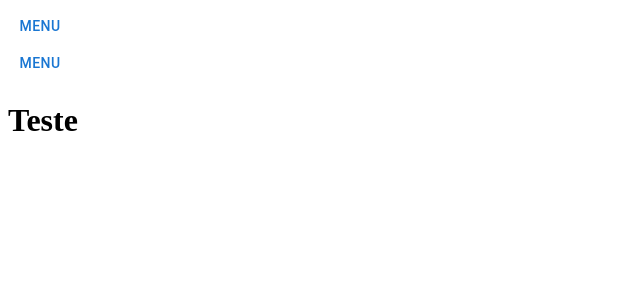
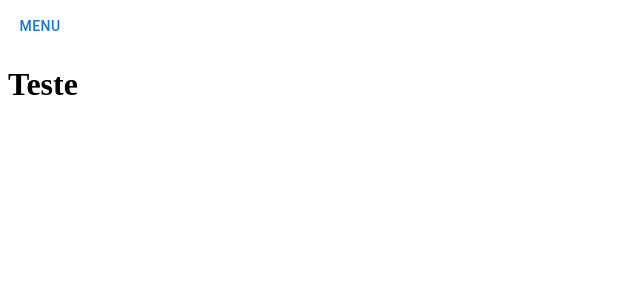
Before and after one commit to rafadealmeida/repertorio, a React (Create React App) app: page /teste in a window 1280 px wide. Shown: the top 300 px of the page, without its empty margins (0-640 px from the left). Built offline with nearby package versions, Linux system fonts and the light colour scheme.

Commit message:
Cifras individuais

```diff
--- a/src/pages/Teste.jsx
+++ b/src/pages/Teste.jsx
@@ -1,10 +1,9 @@
 import React from 'react';
-import Drawer from '../components/Drawer';
 
 function Teste() {
   return (
+    // eslint-disable-next-line react/jsx-no-useless-fragment
     <>
-      <Drawer />
       <h1>Teste</h1>
     </>
   );
```
